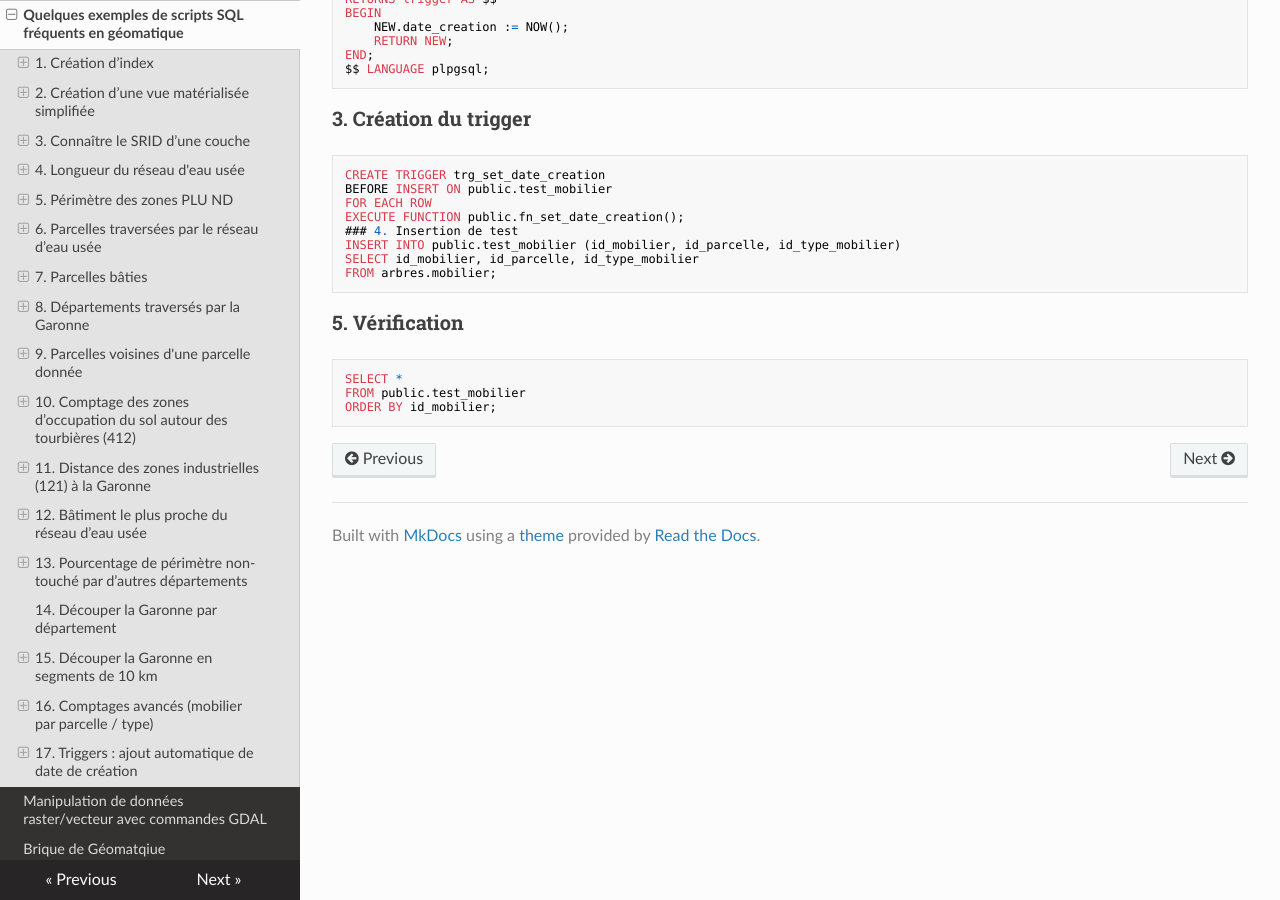
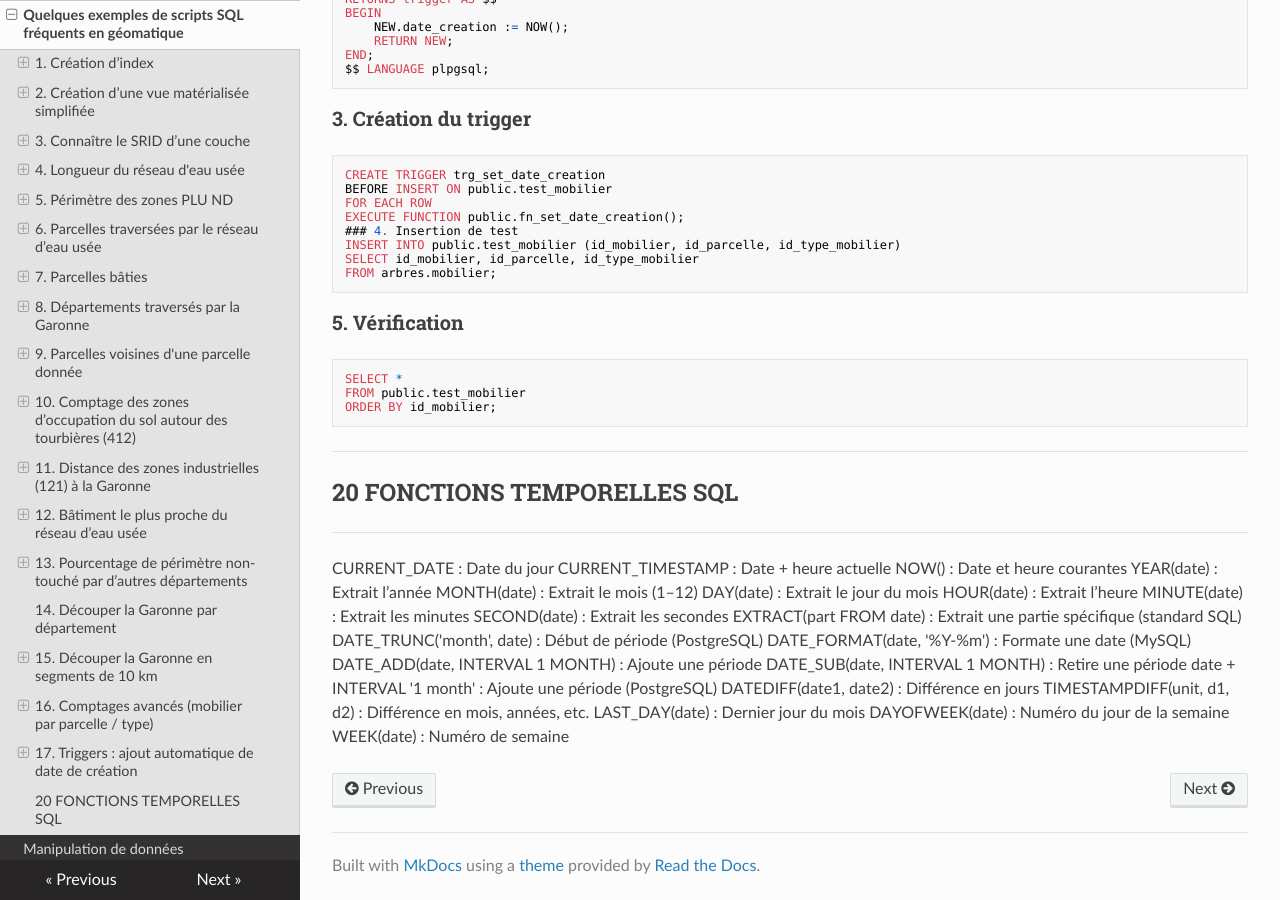
Before and after one commit to abdou123-guene/Site_de_documentation_geomatique, an MkDocs documentation site: the page built from docs/abdou_julien_base_de_donnees.md, in a window 1280 px wide and 900 px high, scrolled down 9759 px. Built offline with MkDocs 1.6.1, drawn with Linux system fonts in a browser that asks for light colours; nearby versions of some CDN libraries.

Commit message:
Update abdou_julien_base_de_donnees.md

````diff
--- a/docs/abdou_julien_base_de_donnees.md
+++ b/docs/abdou_julien_base_de_donnees.md
@@ -451,3 +451,26 @@ SELECT *
 FROM public.test_mobilier
 ORDER BY id_mobilier;
 ```
+-----------------------------------------------------------
+## 20 FONCTIONS TEMPORELLES SQL
+-----------------------------------------------------------
+CURRENT_DATE : Date du jour
+CURRENT_TIMESTAMP : Date + heure actuelle
+NOW() : Date et heure courantes
+YEAR(date) : Extrait l’année
+MONTH(date) : Extrait le mois (1–12)
+DAY(date) : Extrait le jour du mois
+HOUR(date) : Extrait l’heure
+MINUTE(date) : Extrait les minutes
+SECOND(date) : Extrait les secondes
+EXTRACT(part FROM date) : Extrait une partie spécifique (standard SQL)
+DATE_TRUNC('month', date) : Début de période (PostgreSQL)
+DATE_FORMAT(date, '%Y-%m') : Formate une date (MySQL)
+DATE_ADD(date, INTERVAL 1 MONTH) : Ajoute une période
+DATE_SUB(date, INTERVAL 1 MONTH) : Retire une période
+date + INTERVAL '1 month' : Ajoute une période (PostgreSQL)
+DATEDIFF(date1, date2) : Différence en jours
+TIMESTAMPDIFF(unit, d1, d2) : Différence en mois, années, etc.
+LAST_DAY(date) : Dernier jour du mois
+DAYOFWEEK(date) : Numéro du jour de la semaine
+WEEK(date) : Numéro de semaine
````
